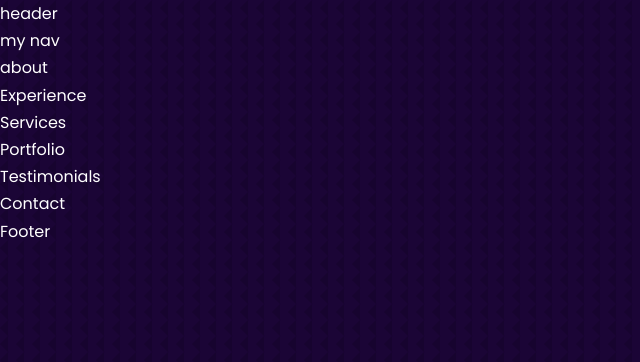
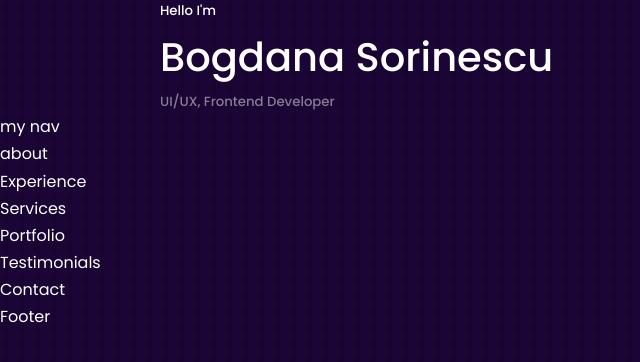
Before and after one commit to bogdana03/portfolio, a React (Create React App) app in the folder portfolio-website/: page / in a window 1280 px wide. Shown: the top 362 px of the page, without its empty margins (0-640 px from the left). Built offline with nearby package versions, Linux system fonts and the light colour scheme.

Commit message:
uppdate header
start develop header component

```diff
--- a/portfolio-website/src/components/header/Header.jsx
+++ b/portfolio-website/src/components/header/Header.jsx
@@ -3,9 +3,13 @@ import './header.css'
 
 const Header = () => {
   return (
-    <div>
-      <p>header</p>
-    </div>
+    <header>
+      <div className="container header_container">
+        <h5>Hello I'm</h5>
+        <h1>Bogdana Sorinescu</h1>
+         <h5 className="text-light">UI/UX, Frontend Developer</h5>
+      </div>
+    </header>
   )
 }
 
```
Also changed, not shown: portfolio-website/src/components/header/CTA.jsx (added, +11 -0 lines), 1 other file (tests, documents, lock files or other folders).
